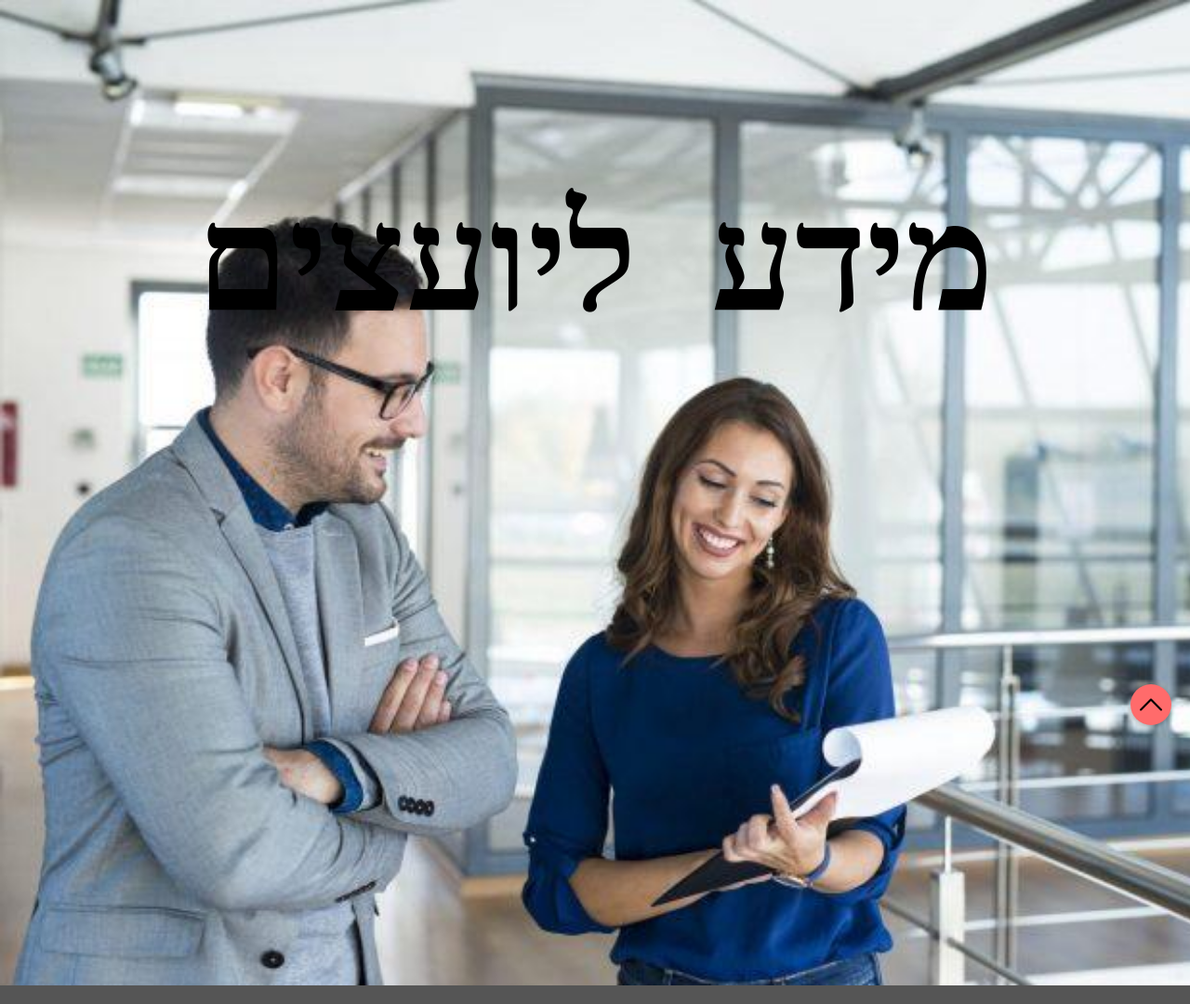
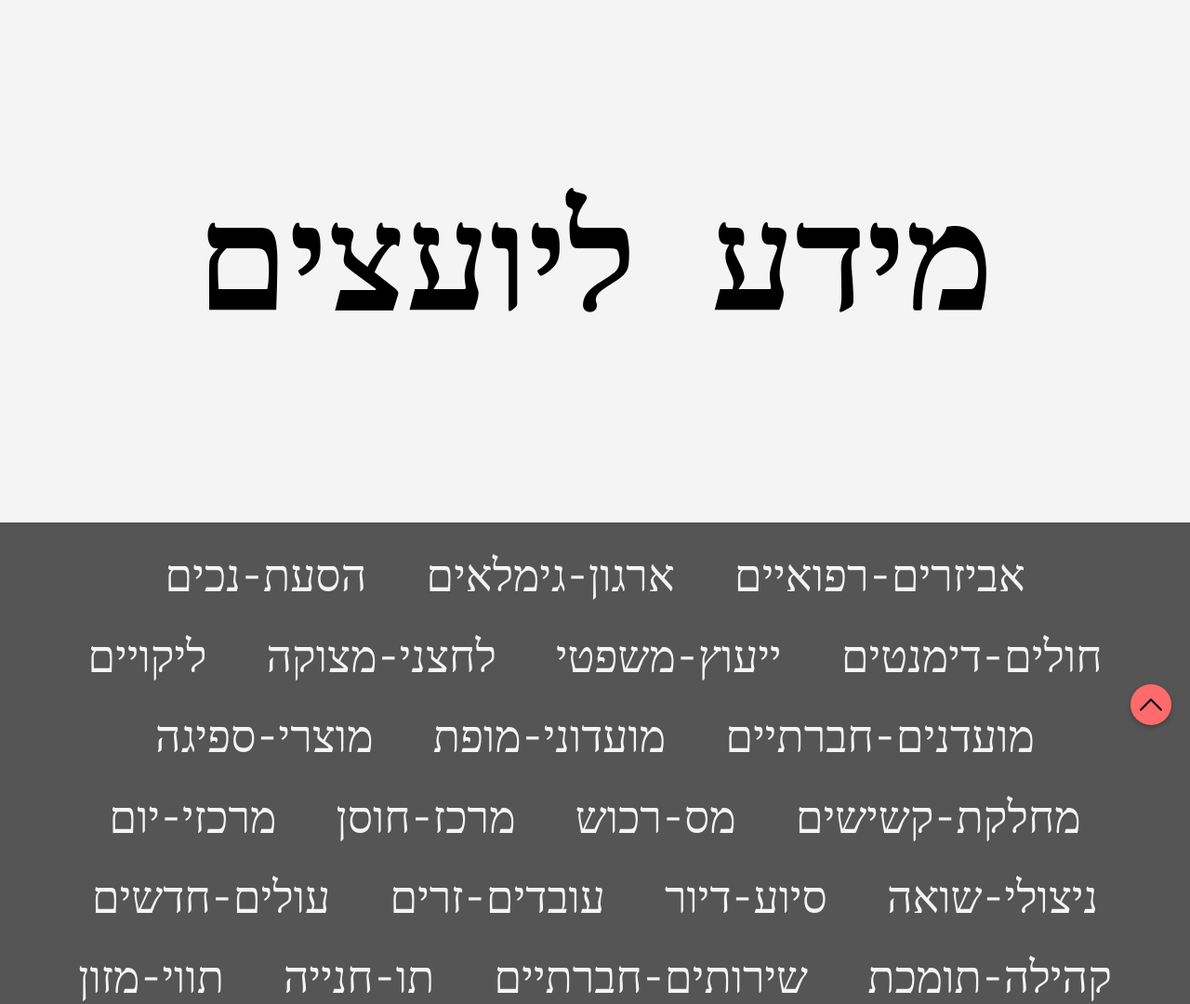
Before and after one commit to maya0008/InfoForConsultantsRetirees-BellaSTR, a plain HTML site: page index.html in a window 1280 px wide. Shown: the top 1080 px of the page at 93% size. Drawn offline with Linux system fonts and the light colour scheme; a web font is replaced by a local one.

Commit message:
Add files via upload

```diff
--- a/style.css
+++ b/style.css
@@ -14,10 +14,6 @@ header {
     text-align: center;
     font-size: 5rem;
     font-weight: bold;
-    background-image: url(cons.jpg);
-    height: 1000px;
-    background-repeat: no-repeat;
-    background-size: cover;
 }
 .title {
     color: black;
```
